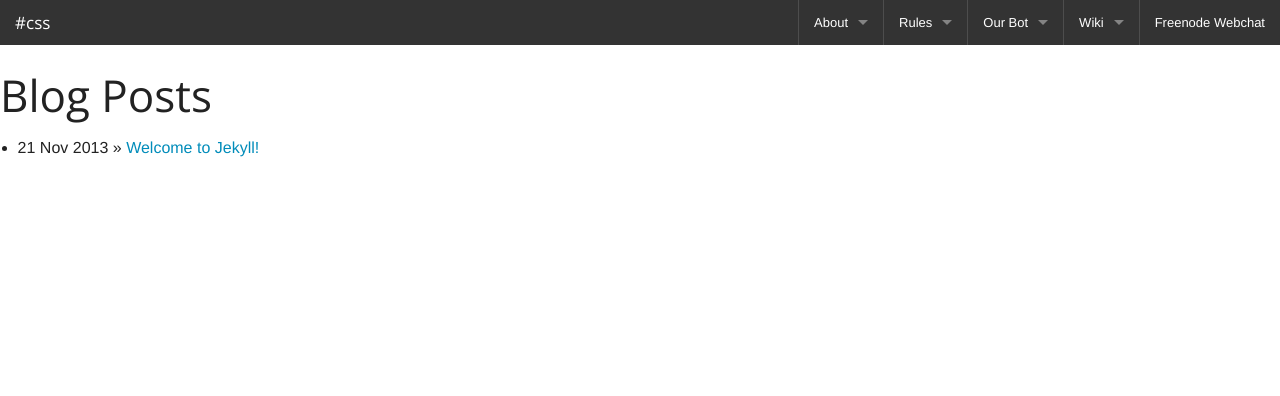
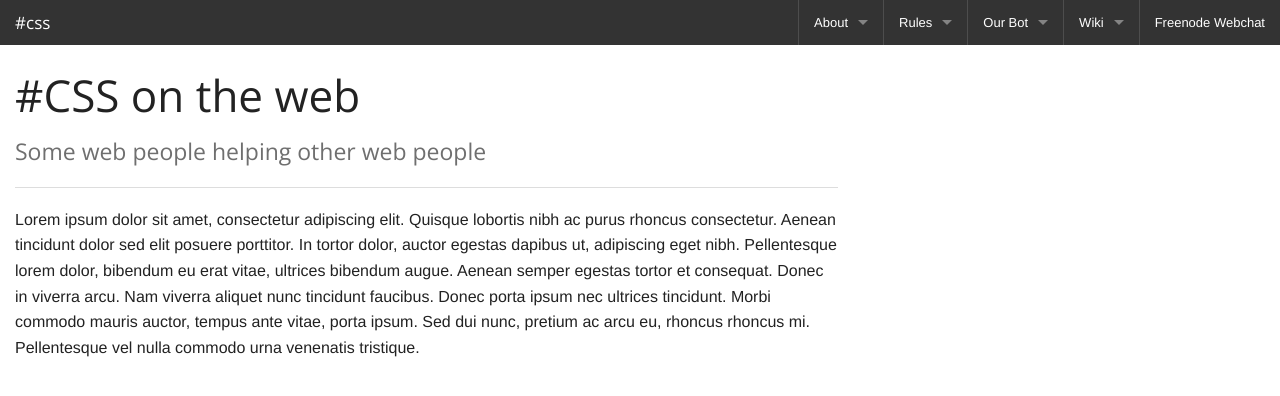
Before and after one commit to hashcss/hashcss.com, a Jekyll site: the page built from src/index.html, in a window 1280 px wide. Shown: the top 396 px of the page. Built offline with Jekyll 4.4.1, drawn with Linux system fonts in a browser that asks for light colours; Markdown is read by kramdown in place of the engine named in the settings.

Commit message:
Bot section page structure
All markdown pages for bot implemented, global index cleaned up, .md
for markdown templates moving forward

```diff
--- a/src/_layouts/default.html
+++ b/src/_layouts/default.html
@@ -48,10 +48,11 @@
           <li class="has-dropdown not-click">
             <a href="/bot/" class="">Our Bot</a>
             <ul class="dropdown">
-              <li><a href="/bot/info.html">Info</a></li>
-              <li><a href="/bot/usage.html">Usage</a></li>
-              <li><a href="/bot/commands.html">Commands</a></li>
-              <li><a href="/bot/admins.html">Admins</a></li>
+            {% for node in site.pages %}
+              {% if node.categories == 'bot'%}
+                <li><a href="{{ node.url }}">{{ node.title }}</a></li>
+              {% endif %}
+            {% endfor %}
             </ul>
           </li>
 
--- a/src/index.html
+++ b/src/index.html
@@ -3,13 +3,14 @@
 title: '#CSS home'
 ---
 
-<div id="home">
-  <h1>Blog Posts</h1>
-  <ul class="posts">
-    {% for post in site.posts %}
-      <li><span>{{ post.date | date_to_string }}</span> &raquo; <a href="{{ post.url }}">{{ post.title }}</a></li>
-    {% endfor %}
+<section role="main">
+  <div class="row">
+    <div class="large-8 medium-6 columns">
+      <h1>#CSS on the web</h1>
+      <h4 class="subheader">Some web people helping other web people</h4>
+      <hr>
 
-
-  </ul>
-</div>
+      <p>Lorem ipsum dolor sit amet, consectetur adipiscing elit. Quisque lobortis nibh ac purus rhoncus consectetur. Aenean tincidunt dolor sed elit posuere porttitor. In tortor dolor, auctor egestas dapibus ut, adipiscing eget nibh. Pellentesque lorem dolor, bibendum eu erat vitae, ultrices bibendum augue. Aenean semper egestas tortor et consequat. Donec in viverra arcu. Nam viverra aliquet nunc tincidunt faucibus. Donec porta ipsum nec ultrices tincidunt. Morbi commodo mauris auctor, tempus ante vitae, porta ipsum. Sed dui nunc, pretium ac arcu eu, rhoncus rhoncus mi. Pellentesque vel nulla commodo urna venenatis tristique.</p>
+    </div>
+  </div>
+</section>
--- a/src/wiki/index.html
+++ b/src/wiki/index.html
@@ -2,9 +2,9 @@
 layout: wiki
 title: 'Wiki Home'
 ---
+
 <h1>#CSS Wiki</h1>
 <h3 class="subheader">The most comprehensive list of all things related to css, ever*.</h3>
 
 <h5 class="subheader">* maybe</h5>
-  <hr>
-  <h3></h3>
+<hr>
```
Also changed, not shown: src/_layouts/bot.html (added, +12 -0 lines), src/bot/admins.md (added, +6 -0 lines), src/bot/commands.md (added, +6 -0 lines), src/bot/index.md (added, +6 -0 lines), src/bot/info.md (added, +6 -0 lines), src/bot/usage.md (added, +6 -0 lines), src/wiki/flexbox.md (renamed from src/wiki/flexbox.markdown).
